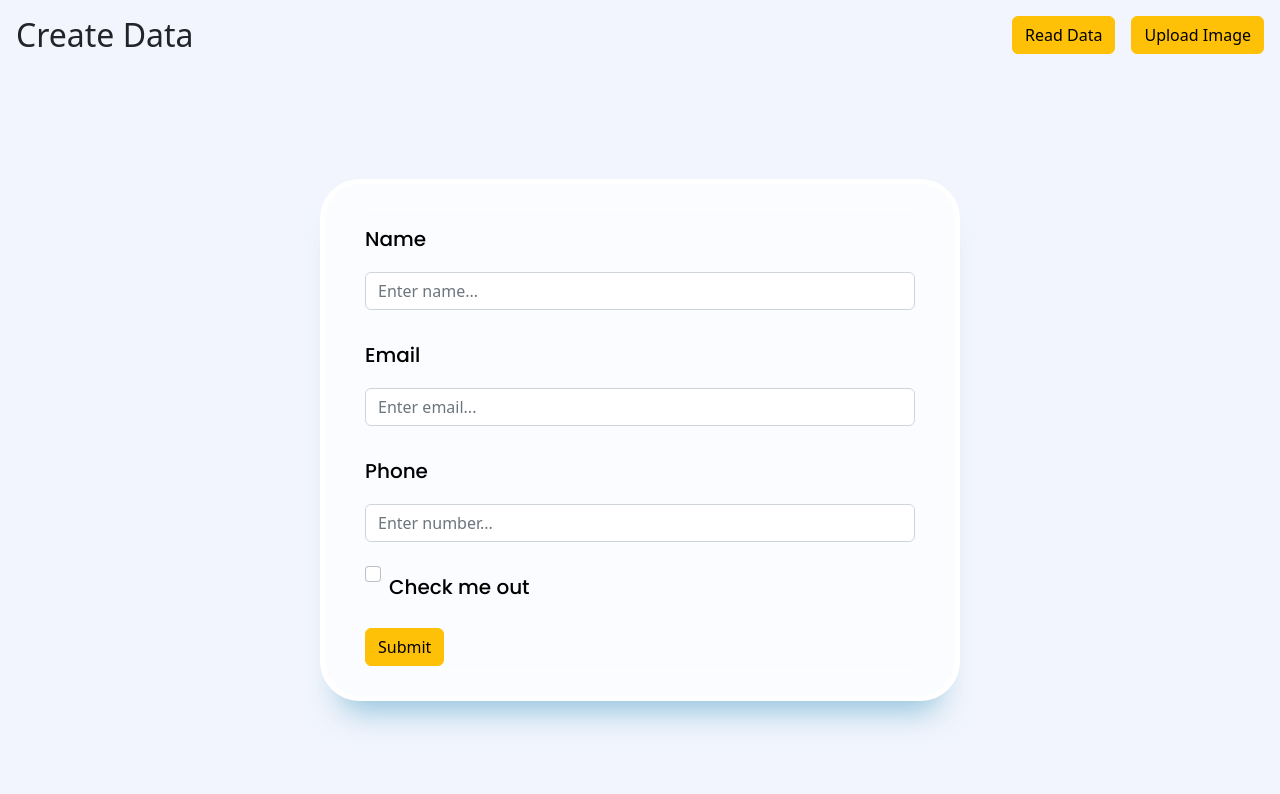
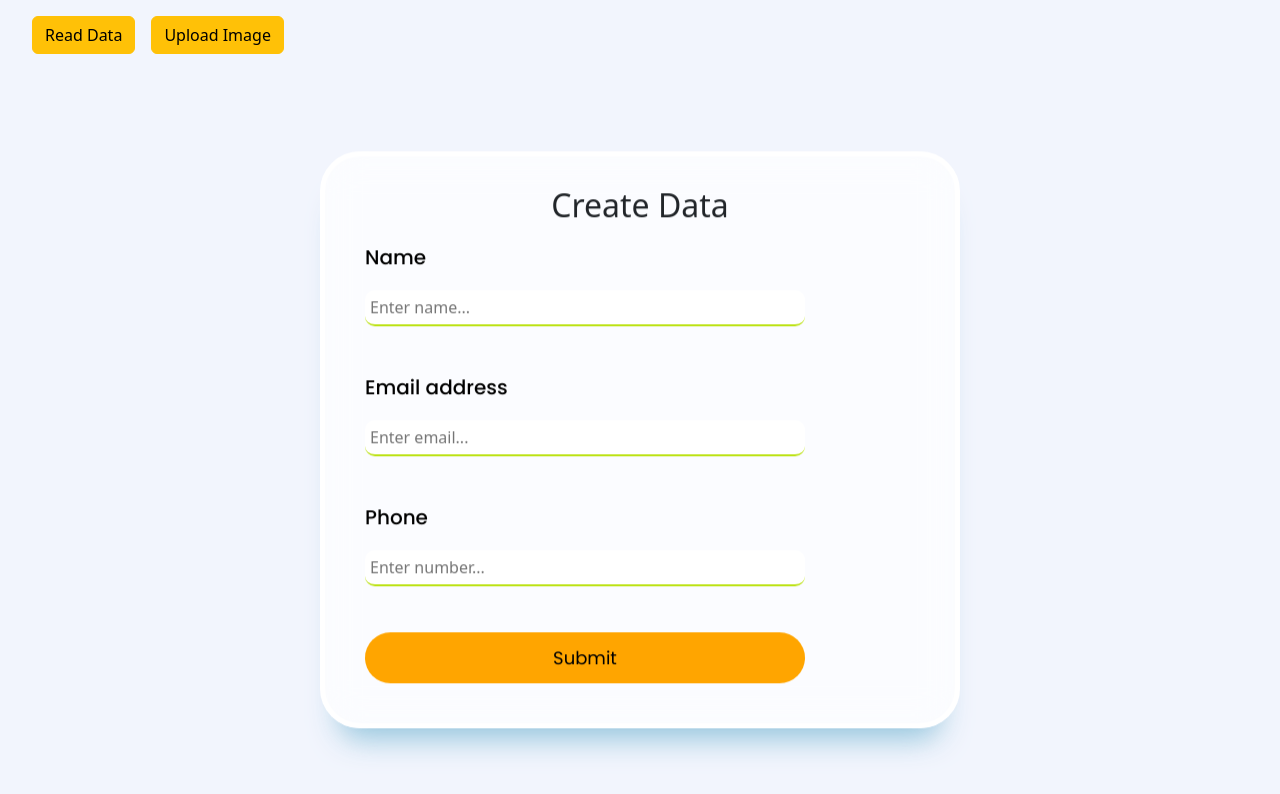
Before and after one commit to Mdsamir92/crud, a React (Create React App) app: page /home in a window 1280 px wide. Shown: the top 794 px of the page. Built offline with nearby package versions, Linux system fonts and the light colour scheme.

Commit message:
Update Create.js

```diff
--- a/src/Create.js
+++ b/src/Create.js
@@ -52,9 +52,10 @@ function Create() {
   return (
     <div>
 
-      <div className='home-btn  d-flex justify-content-between m-3'>
-        <h2>Create Data</h2>
-           <div>
+      <div className='home-btn d-flex justify-content-between m-3'>
+
+
+        <div >
         <Link to="/read">
           <button className='btn btn-warning mx-3'>Read Data</button>
         </Link>
@@ -62,27 +63,26 @@ function Create() {
           <button className='btn btn-warning'>Upload Image </button>
         </Link>
         </div>
+
       </div>
 
        <div className='form-container'>
+       <h2>Create Data</h2>
         <form >
           <div className="mb-3">
-            <label className="form-label">Name</label>
-            <input type="name" className="form-control" placeholder='Enter name...' onChange={(e) => setName(e.target.value)}  required/>
+            <label className="form-label">Name</label> <br/>
+            <input type="name"  placeholder='Enter name...' onChange={(e) => setName(e.target.value)}  required/>
           </div>
           <div className="mb-3">
-            <label className="form-label"  >Email</label>
-            <input type="email" className="form-control" placeholder='Enter email...' onChange={(e) => setEmail(e.target.value)} required  />
+            <label className="form-label"  >Email address</label>
+            <input type="email"  placeholder='Enter email...' onChange={(e) => setEmail(e.target.value)} required  />
           </div>
           <div className="mb-3" >
-            <label className="form-label">Phone </label>
-            <input type="number" className="form-control" maxLength="10"  placeholder='Enter number...' onChange={(e) => setPhone(e.target.value)} required  />
+            <label className="form-label">Phone </label> <br/>
+            <input type="number"  placeholder='Enter number...' onChange={(e) => setPhone(e.target.value)} required  />
           </div>
-          <div className="mb-3 form-check">
-            <input type="checkbox" className="form-check-input" />
-            <label className="form-check-label">Check me out</label>
-          </div>
-          <button type="submit" className="btn btn-warning" onClick={handleSubmit}>Submit</button>
+
+          <button type="submit" className='reg-btn' onClick={handleSubmit}>Submit</button>
         </form>
 
       </div>
```
